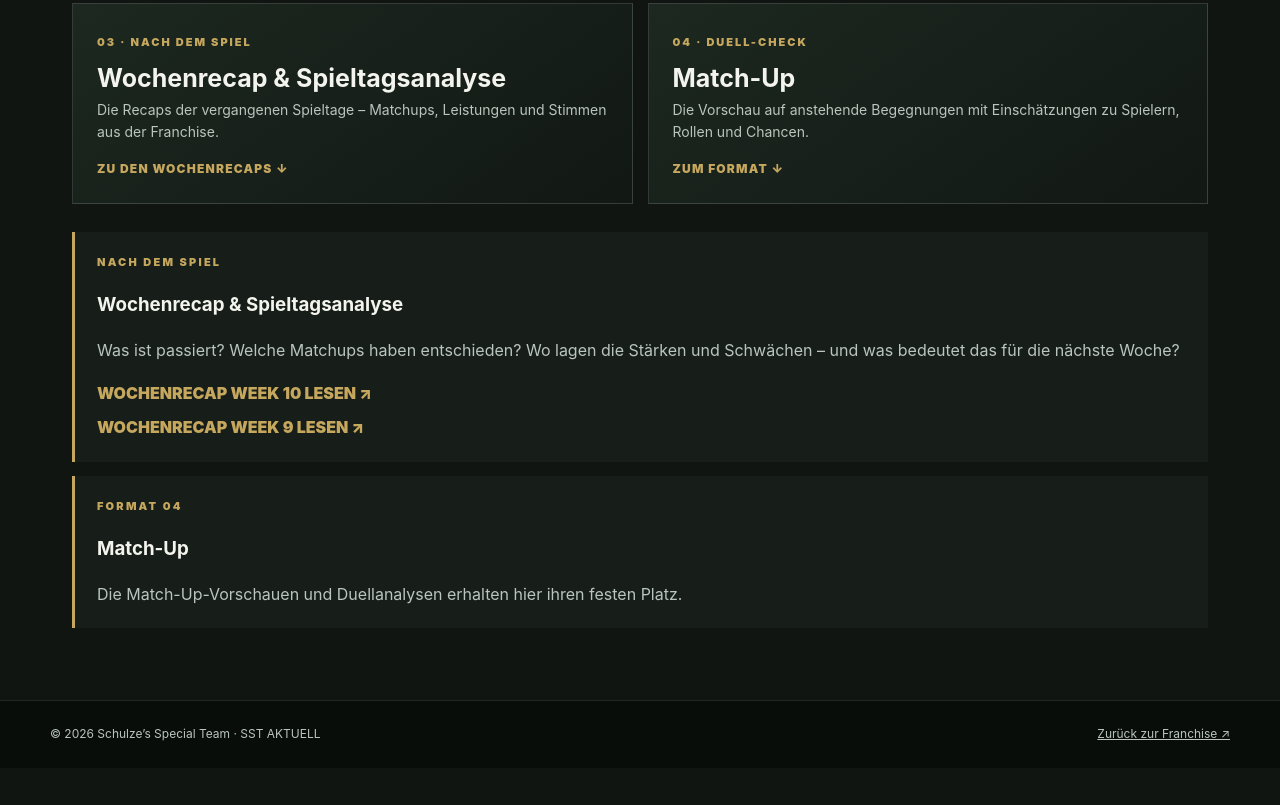
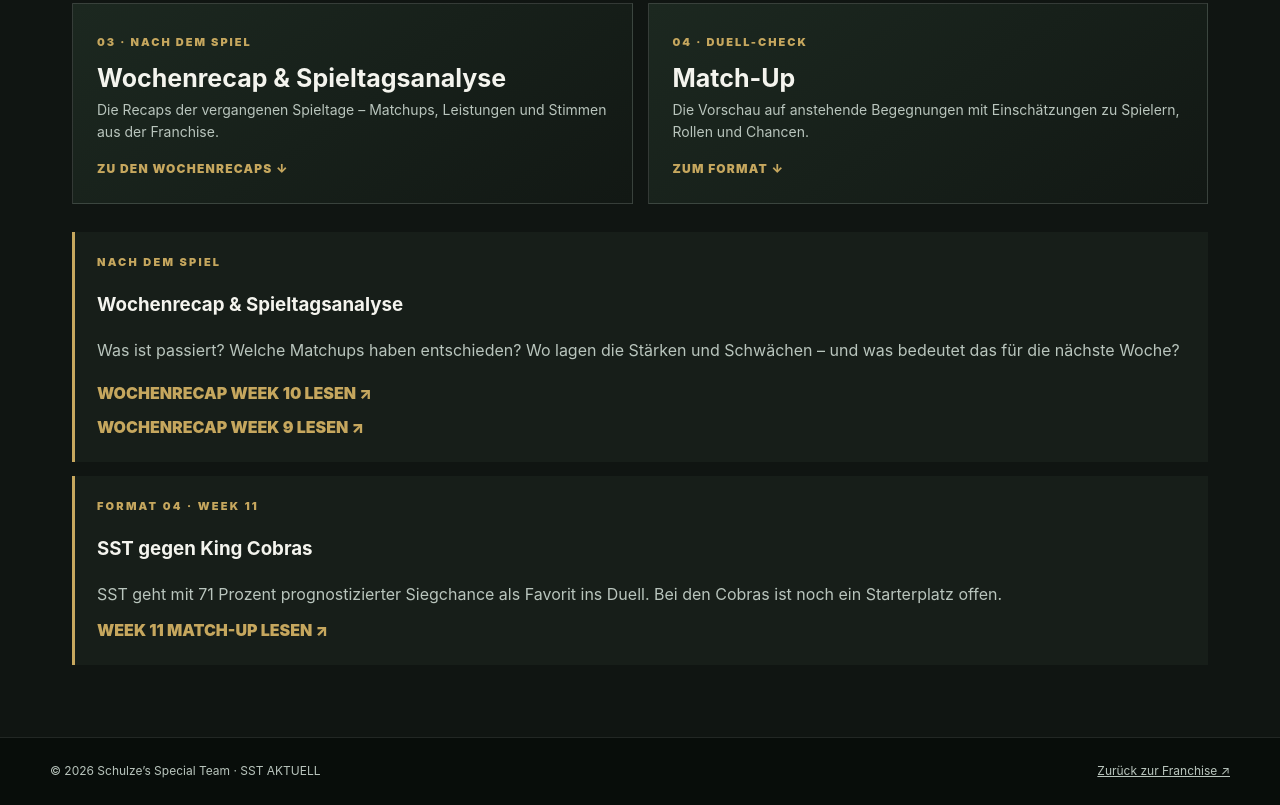
Before and after one commit to CWellegehausen/schulzes-special-team, a plain HTML site: page sst-aktuell.html in a window 1280 px wide. Shown: the part 1333-2138 px from the top of the page. Before the commit the page ends 2101 px from the top, so only its background shows below. Drawn offline with Linux system fonts and the light colour scheme.

Commit message:
Publish Week 11 matchup link

```diff
--- a/sst-aktuell.html
+++ b/sst-aktuell.html
@@ -39,7 +39,7 @@ footer{border-top:1px solid #ffffff1b;background:#080d0a;padding:24px 22px;color
 <a class="card" href="#matchup"><span class="number">04 · DUELL-CHECK</span><h3>Match-Up</h3><p>Die Vorschau auf anstehende Begegnungen mit Einschätzungen zu Spielern, Rollen und Chancen.</p><span class="arrow">ZUM FORMAT ↓</span></a>
 </div>
 <div id="spieltag" style="margin-top:28px;padding:22px;border-left:3px solid var(--gold);background:#171e19"><div class="eyebrow">Nach dem Spiel</div><h3>Wochenrecap &amp; Spieltagsanalyse</h3><p style="color:var(--muted);margin-bottom:18px">Was ist passiert? Welche Matchups haben entschieden? Wo lagen die Stärken und Schwächen – und was bedeutet das für die nächste Woche?</p><p style="margin:10px 0"><a href="spieltag-10-analyse.html" style="color:var(--gold);font-weight:900;text-decoration:none">WOCHENRECAP WEEK 10 LESEN ↗</a></p><p style="margin:10px 0 0"><a href="spieltag-9-analyse.html" style="color:var(--gold);font-weight:900;text-decoration:none">WOCHENRECAP WEEK 9 LESEN ↗</a></p></div>
-<div id="matchup" style="margin-top:14px;padding:22px;border-left:3px solid var(--gold);background:#171e19"><div class="eyebrow">Format 04</div><h3>Match-Up</h3><p style="color:var(--muted);margin-bottom:0">Die Match-Up-Vorschauen und Duellanalysen erhalten hier ihren festen Platz.</p></div>
+<div id="matchup" style="margin-top:14px;padding:22px;border-left:3px solid var(--gold);background:#171e19"><div class="eyebrow">Format 04 · Week 11</div><h3>SST gegen King Cobras</h3><p style="color:var(--muted);margin-bottom:12px">SST geht mit 71 Prozent prognostizierter Siegchance als Favorit ins Duell. Bei den Cobras ist noch ein Starterplatz offen.</p><p style="margin:0"><a href="matchup-week-11.html" style="color:var(--gold);font-weight:900;text-decoration:none">WEEK 11 MATCH-UP LESEN ↗</a></p></div>
 </section>
 </main>
 <footer><div class="foot"><span>© 2026 Schulze’s Special Team · SST AKTUELL</span><a href="index.html">Zurück zur Franchise ↗</a></div></footer>
```
